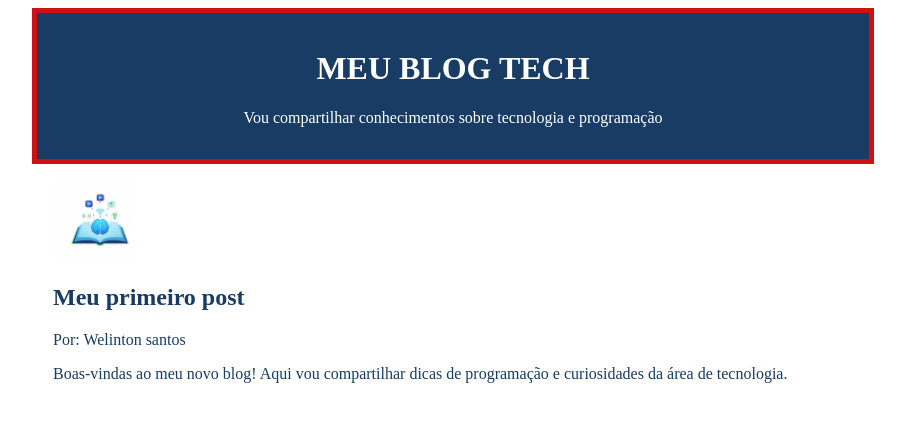
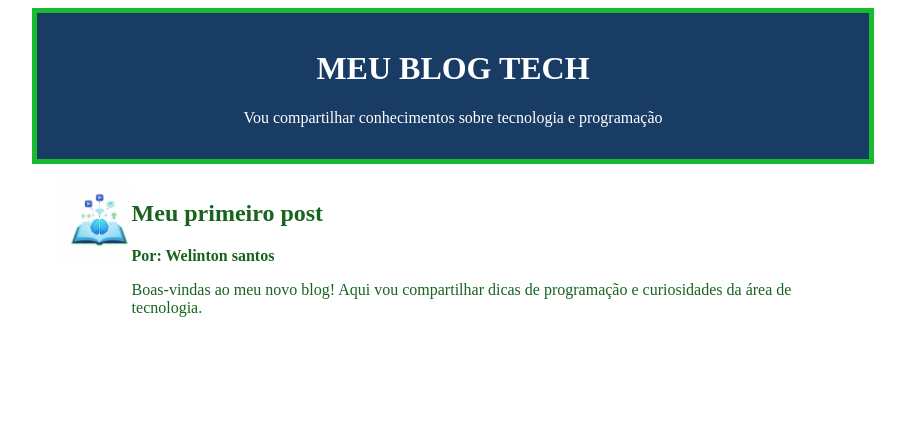
Before and after one commit to welintonarrudasantos-beep/projeto-educa-o-digital---welinton, a plain HTML site: page index.html in a window 1280 px wide. Shown: the whole page, without its empty margins (187-1092 px from the left). Drawn offline with Linux system fonts and the light colour scheme.

Commit message:
artigo do autor aula 5

```diff
--- a/index.html
+++ b/index.html
@@ -13,20 +13,26 @@
         max-width: 800px;
         margin: 0 auto;
        padding: 16px;
-        border: 5px solid #cf1010;
+        border: 5px solid #17bb2d;
         }
         main{
             background-color: #FFFFFF;
-            color: #183C63;
+            color: #18631e;
             max-width: 800px;
             margin: 0 auto;
             padding: 16px;
+            display: flex;
         }
 
 img{
     width: 80px;
     height: 80px;
 }
+
+.artigo-autor{
+   font-weight: bold;
+}
+
 </style>
 </head>
 <body>
@@ -38,9 +44,11 @@ img{
     </header>
 <main>
     <img src="imagem-blog.png" alt="logotipo conceitual de tecnologia e educação: um livro aberto de onde emerge um cérebro digital brilhante, cercado por ícones de Wi-Fi, circuitos e lâmpada de ideia. Cores em tons de azul e branco.">
+    <div>
     <h2>Meu primeiro post</h2>
-    <p>Por: Welinton santos</p>
+    <p class = "artigo-autor">  Por: Welinton santos</p>
     <p>Boas-vindas ao meu novo blog! Aqui vou compartilhar dicas de programação e curiosidades da área de tecnologia.</p>
+ </div>
 
 </main>
 
```
